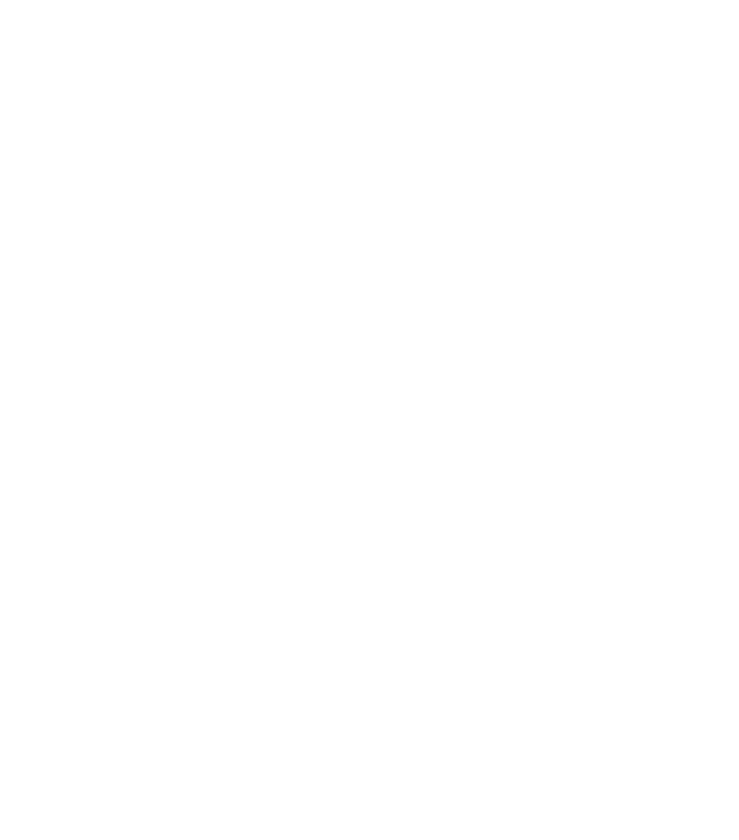
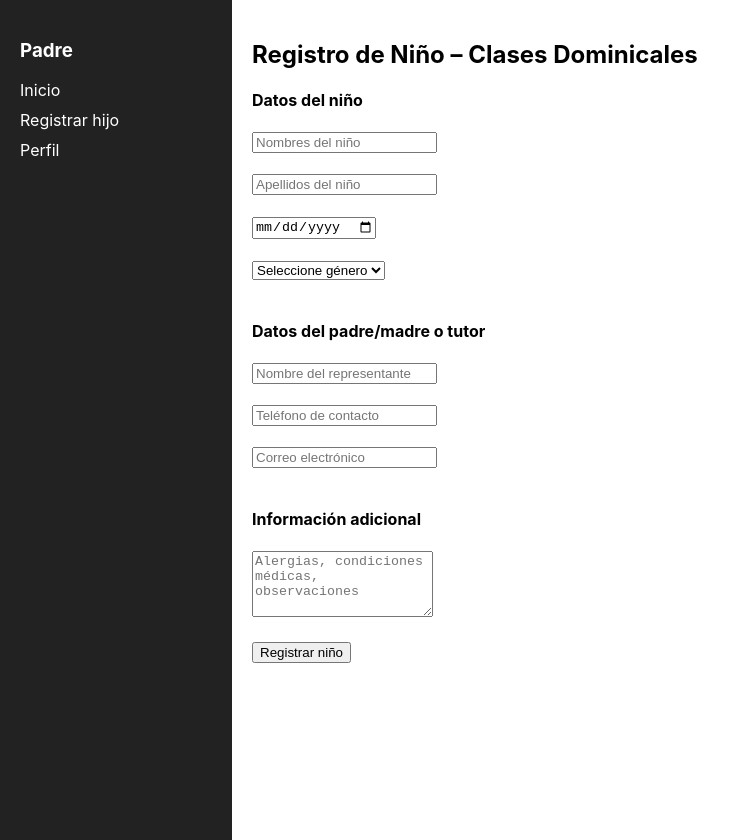
Before and after one commit to diego-barazarte/app-tesis, a React (Create React App) app in the folder frontend/: page /padres/registro-hijo in a window 1280 px wide. Before the commit this address had no page. Shown: the whole page, without its empty margins (0-739 px from the left). Before the commit the page ends 800 px from the top, so only its background shows below. Built offline with nearby package versions, Linux system fonts and the light colour scheme.

Commit message:
Prototipo de la página de padres con plantilla de registro de hijos

```diff
--- a/frontend/src/App.js
+++ b/frontend/src/App.js
@@ -4,6 +4,9 @@
 import Profile from "./pages/Profile";
 import Sidebar from "./components/Sidebar";
 import Asistencia from "./pages/Asistencia";
+import HomePadres from "./pages/HomePadres";
+import RegistroHijo from "./pages/RegistroHijo";
+
 
 function Layout() {
   return (
@@ -25,9 +28,12 @@
 
         <Route path="/:rol" element={<Layout />}>
           <Route path="home" element={<Home />} />
+          <Route path="home-padres" element={<HomePadres />} />
+          <Route path="registro-hijo" element={<RegistroHijo />} />
           <Route path="asistencia" element={<Asistencia />} />
           <Route path="profile" element={<Profile />} />
         </Route>
+
       </Routes>
     </Router>
   );
--- a/frontend/src/components/Sidebar.js
+++ b/frontend/src/components/Sidebar.js
@@ -3,19 +3,30 @@
 function Sidebar() {
   const { rol } = useParams();
 
-  if (rol !== "lideres") return null;
+  if (!rol) return null;
+
+  const inicioPath =
+    rol === "padres" ? `/${rol}/home-padres` : `/${rol}/home`;
 
   return (
     <div style={styles.sidebar}>
-      <h3>Líder</h3>
+      <h3>{rol === "lideres" ? "Líder" : "Padre"}</h3>
 
-      <Link to={`/${rol}/home`} style={styles.link}>
+      <Link to={inicioPath} style={styles.link}>
         Inicio
       </Link>
 
-      <Link to={`/${rol}/asistencia`} style={styles.link}>
-        Tomar asistencia
-      </Link>
+      {rol === "lideres" && (
+        <Link to={`/${rol}/asistencia`} style={styles.link}>
+          Tomar asistencia
+        </Link>
+      )}
+
+      {rol === "padres" && (
+        <Link to={`/${rol}/registro-hijo`} style={styles.link}>
+          Registrar hijo
+        </Link>
+      )}
 
       <Link to={`/${rol}/profile`} style={styles.link}>
         Perfil
@@ -30,7 +41,7 @@
     backgroundColor: "#222",
     color: "white",
     padding: "20px",
-    height: "100vh",   // ocupa toda la altura
+    height: "100vh",
   },
   link: {
     display: "block",
--- /dev/null
+++ b/frontend/src/pages/HomePadres.js
@@ -0,0 +1,27 @@
+import { useNavigate, useParams } from "react-router-dom";
+
+function HomePadres() {
+  const navigate = useNavigate();
+  const { rol } = useParams();
+
+  if (rol !== "padres") return null;
+
+  return (
+    <div>
+      <h2>Bienvenido, Padre de Familia</h2>
+
+      <p>
+        Desde aquí puedes registrar a tu hijo para participar en las
+        clases dominicales organizadas por los líderes.
+      </p>
+
+      <br />
+
+      <button onClick={() => navigate(`/${rol}/registro-hijo`)}>
+        Registrar hijo
+      </button>
+    </div>
+  );
+}
+
+export default HomePadres;
--- a/frontend/src/pages/Login.js
+++ b/frontend/src/pages/Login.js
@@ -4,8 +4,13 @@
   const navigate = useNavigate();
 
   const seleccionarRol = (rol) => {
-    navigate(`/${rol}/home`);
+    if (rol === "padres") {
+      navigate("/padres/home-padres");
+    } else {
+      navigate("/lideres/home");
+    }
   };
+
 
   return (
     <div style={{ textAlign: "center", marginTop: "100px" }}>
--- /dev/null
+++ b/frontend/src/pages/RegistroHijo.js
@@ -0,0 +1,73 @@
+import { useState } from "react";
+
+function RegistroHijo() {
+  const [enviado, setEnviado] = useState(false);
+
+  const handleSubmit = (e) => {
+    e.preventDefault();
+    setEnviado(true);
+  };
+
+  if (enviado) {
+    return (
+      <div>
+        <h2>Registro exitoso 🙌</h2>
+        <p>
+          Tu hijo ha sido registrado correctamente en las clases dominicales.
+          Un líder se pondrá en contacto contigo si es necesario.
+        </p>
+      </div>
+    );
+  }
+
+  return (
+    <div>
+      <h2>Registro de Niño – Clases Dominicales</h2>
+
+      <form onSubmit={handleSubmit}>
+        <h4>Datos del niño</h4>
+
+        <input placeholder="Nombres del niño" required />
+        <br /><br />
+
+        <input placeholder="Apellidos del niño" required />
+        <br /><br />
+
+        <input type="date" required />
+        <br /><br />
+
+        <select required>
+          <option value="">Seleccione género</option>
+          <option>Masculino</option>
+          <option>Femenino</option>
+        </select>
+
+        <br /><br />
+
+        <h4>Datos del padre/madre o tutor</h4>
+
+        <input placeholder="Nombre del representante" required />
+        <br /><br />
+
+        <input placeholder="Teléfono de contacto" required />
+        <br /><br />
+
+        <input type="email" placeholder="Correo electrónico" />
+        <br /><br />
+
+        <h4>Información adicional</h4>
+
+        <textarea
+          placeholder="Alergias, condiciones médicas, observaciones"
+          rows="4"
+        />
+
+        <br /><br />
+
+        <button type="submit">Registrar niño</button>
+      </form>
+    </div>
+  );
+}
+
+export default RegistroHijo;
```
